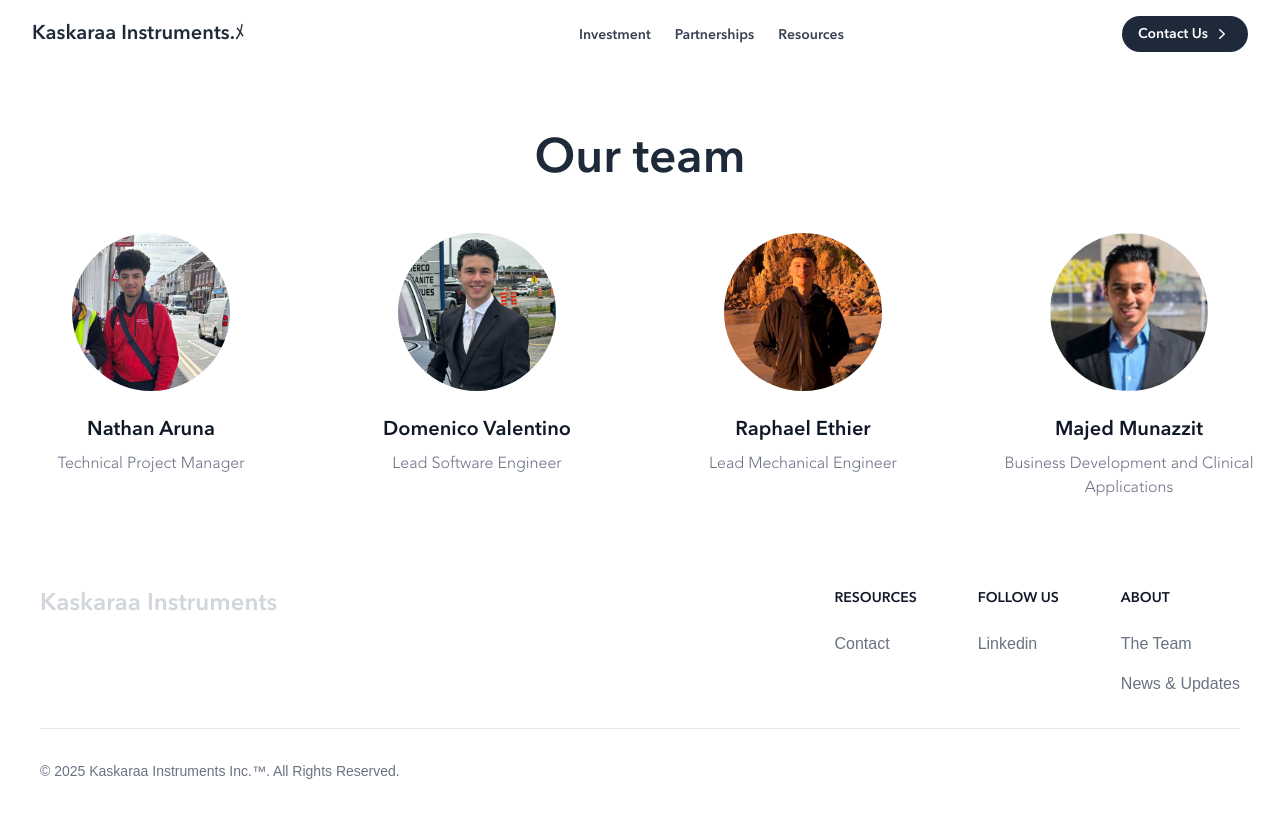
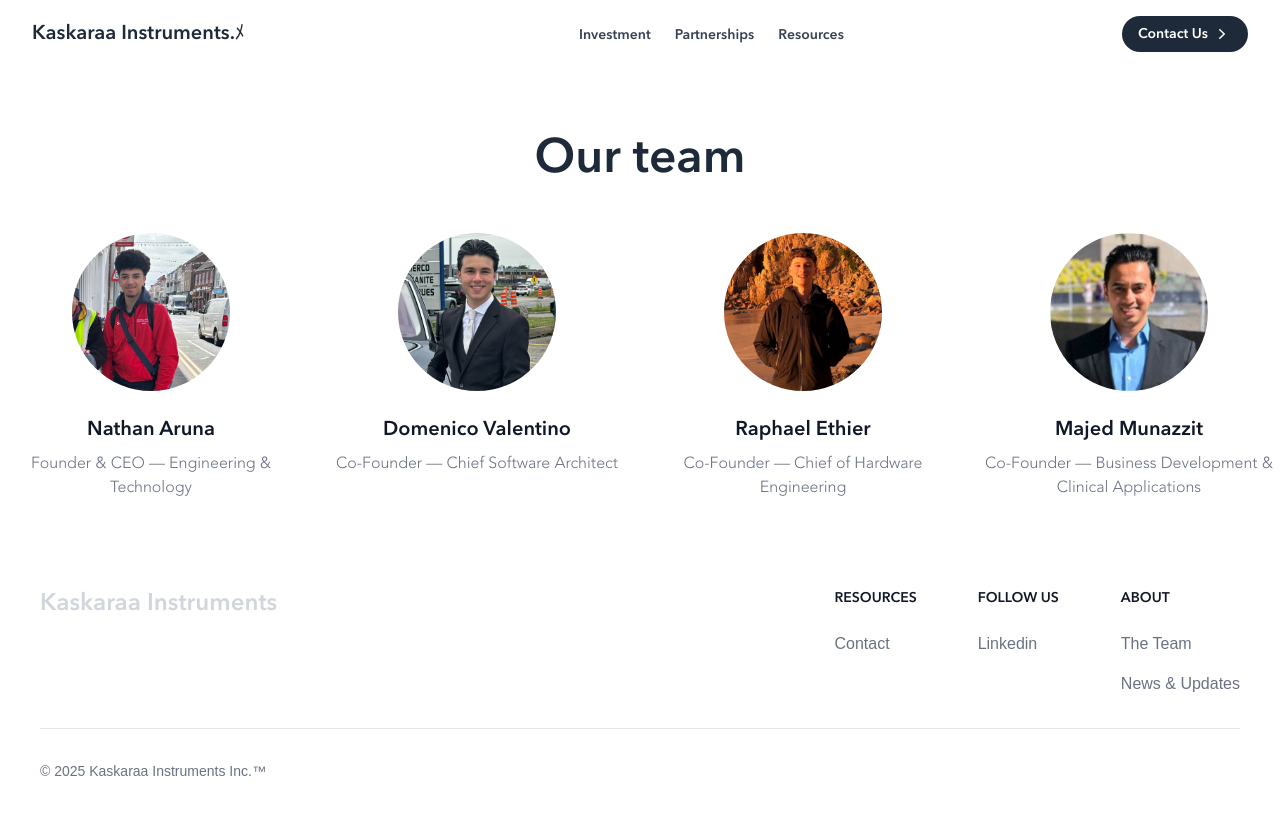
Before and after one commit to kaskaraa/web, a Next.js app: page /about/team in a window 1280 px wide. Shown: the top 818 px of the page. Built offline with nearby package versions, Linux system fonts and the light colour scheme.

Commit message:
refactor: update team member titles and improve footer styling

```diff
--- a/src/app/about/team/page.tsx
+++ b/src/app/about/team/page.tsx
@@ -36,7 +36,7 @@
                   Nathan Aruna
                 </h4>
                 <span className="font-[Avenirlight] text-gray-500 text-center block transition-all duration-500 group-hover:text-gray-600">
-                  Technical Project Manager
+                  Founder & CEO — Engineering & Technology
                 </span>
               </div>
               <div className="block group md:col-span-2 lg:col-span-1">
@@ -53,7 +53,7 @@
                   Domenico Valentino
                 </h4>
                 <span className="font-[Avenirlight] text-gray-500 text-center block transition-all duration-500 group-hover:text-gray-600">
-                  Lead Software Engineer
+                  Co-Founder — Chief Software Architect
                 </span>
               </div>
               <div className="group group md:col-span-2 lg:col-span-1">
@@ -70,7 +70,7 @@
                   Raphael Ethier
                 </h4>
                 <span className="font-[Avenirlight] text-gray-500 text-center block transition-all duration-500 group-hover:text-gray-600">
-                  Lead Mechanical Engineer
+                  Co-Founder — Chief of Hardware Engineering
                 </span>
               </div>
 
@@ -88,7 +88,7 @@
                   Majed Munazzit
                 </h4>
                 <span className="font-[Avenirlight] text-gray-500 text-center block transition-all duration-500 group-hover:text-gray-600">
-                  Business Development and Clinical Applications
+                 Co-Founder — Business Development & Clinical Applications
                 </span>
               </div>
             </div>
--- a/src/app/components/footer.tsx
+++ b/src/app/components/footer.tsx
@@ -4,7 +4,7 @@
 export default function Footer() {
     return (
         <footer className="z-10">
-            <div className="mx-auto w-full max-w-screen-2xl px-5 sm:px-10 py-6 lg:py-10">
+            <div className="mx-auto w-full max-w-screen-2xl px-5 sm:px-10 py-40 lg:py-10">
                 <div className="md:flex md:justify-between">
                     <div className="mb-6 md:mb-0">
                         <Link href="/" className="flex items-center">
@@ -50,7 +50,7 @@
                 </div>
                 <hr className="my-6 border-gray-200 sm:mx-auto lg:my-8" />
                 <div className="sm:flex sm:items-center sm:justify-between">
-                    <span className="text-sm text-gray-500 sm:text-center">© 2025 <a href="" className="hover:underline">Kaskaraa Instruments Inc.™</a>. All Rights Reserved.</span>
+                    <span className="text-sm text-gray-500 sm:text-center">© 2025 <a href="" className="hover:underline">Kaskaraa Instruments Inc.™</a></span>
                     {/* <div className="flex mt-4 sm:justify-center sm:mt-0">
                         <a href="#" className="text-gray-500 hover:text-gray-900">
                             <svg className="w-4 h-4" aria-hidden="true" xmlns="http://www.w3.org/2000/svg" fill="currentColor" viewBox="0 0 8 19">
--- a/src/app/components/navbar.tsx
+++ b/src/app/components/navbar.tsx
@@ -78,10 +78,10 @@
   );
 
   return (
-    <header className="z-10">
+    <header className="z-100">
       {state && (
         <div
-          className="fixed inset-0 bg-black/30 backdrop-blur-sm z-10"
+          className="fixed inset-0 bg-black/30 backdrop-blur-xl z-100"
           onClick={() => setState(false)}
         ></div>
       )}
@@ -92,7 +92,7 @@
       <nav
         className={`pb-5 md:text-sm ${
           state
-            ? "absolute top-0 inset-x-0 bg-white shadow-lg rounded-xl border mx-2 mt-2 md:shadow-none md:border-none md:mx-0 md:mt-0 md:relative md:bg-transparent z-50"
+            ? "absolute top-0 inset-x-0 bg-white shadow-lg rounded-xl border mx-2 mt-2 md:shadow-none md:border-none md:mx-0 md:mt-0 md:relative md:bg-transparent z-100"
             : ""
         }`}
       >
```
Also changed, not shown: tsconfig.json (+19 -6 lines).
